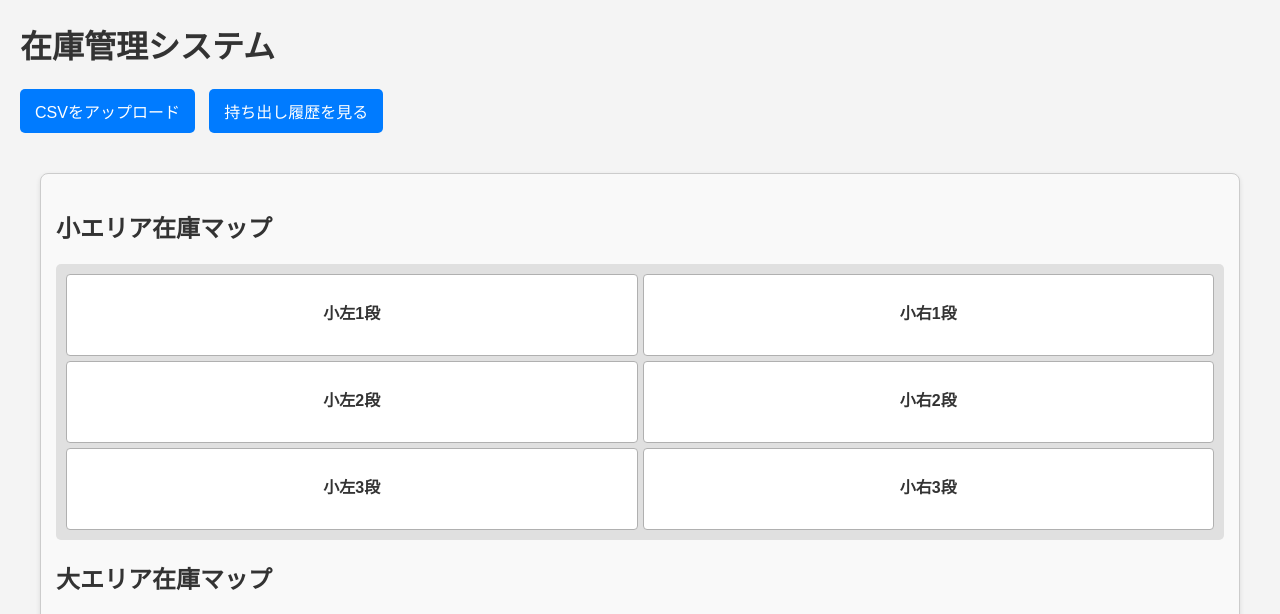
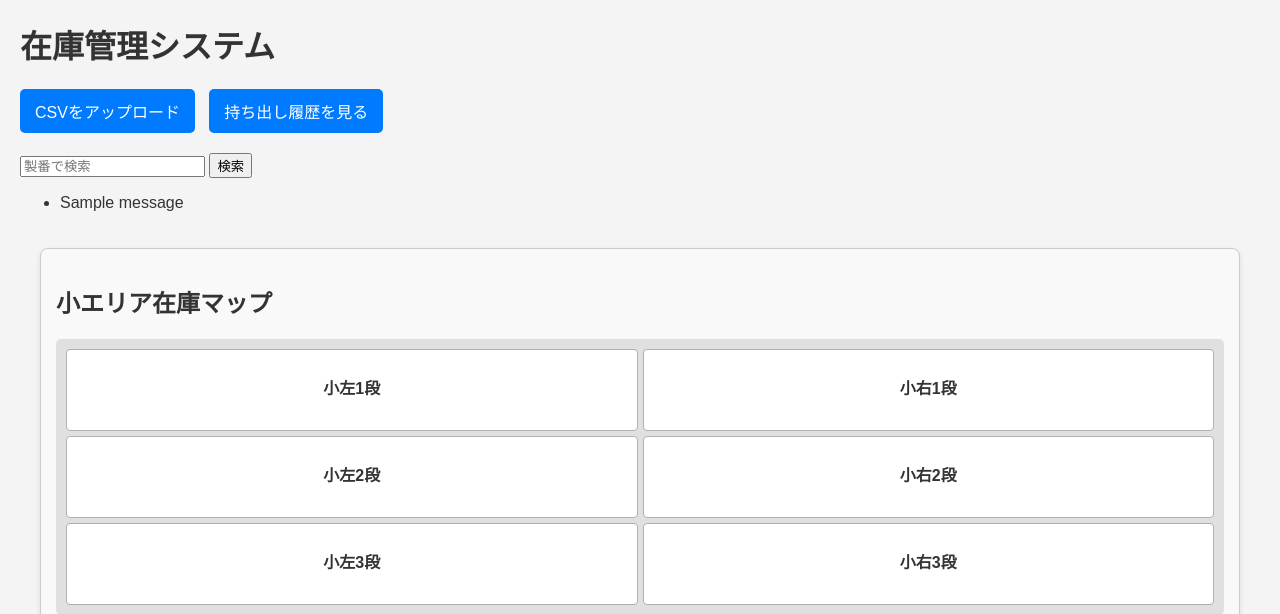
Before and after one commit to ko-matsushita2404/inventory-dashboard, a Flask app: page / in a window 1280 px wide. Shown: the top 614 px of the page. Run offline with Flask 3, Linux system fonts and the light colour scheme; tables that the repository leaves empty hold one stand-in row (values such as "Sample post"); one stand-in notice (Sample message) is shown.

Commit message:
Update index.html

```diff
--- a/templates/index.html
+++ b/templates/index.html
@@ -87,6 +87,21 @@
         <a href="{{ url_for('moved_out_history') }}">持ち出し履歴を見る</a>
     </div>
 
+    <form action="{{ url_for('search') }}" method="post">
+        <input type="text" name="product_number" placeholder="製番で検索">
+        <button type="submit">検索</button>
+    </form>
+
+    {% with messages = get_flashed_messages() %}
+      {% if messages %}
+        <ul class=flashes>
+        {% for message in messages %}
+          <li>{{ message }}</li>
+        {% endfor %}
+        </ul>
+      {% endif %}
+    {% endwith %}
+
     <div class="container">
         <div id="shelf-area" class="item-area">
             <h2>小エリア在庫マップ</h2>
```
